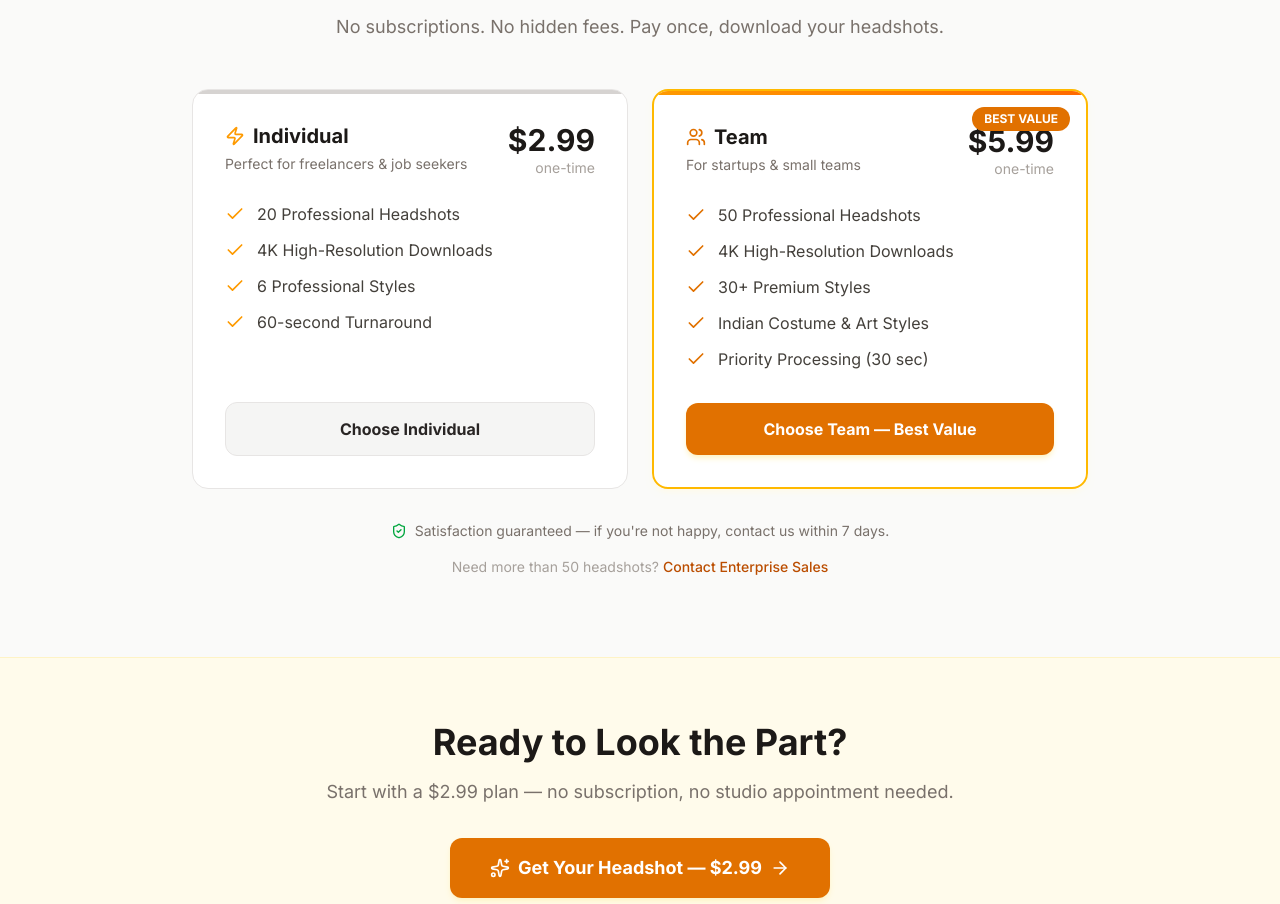
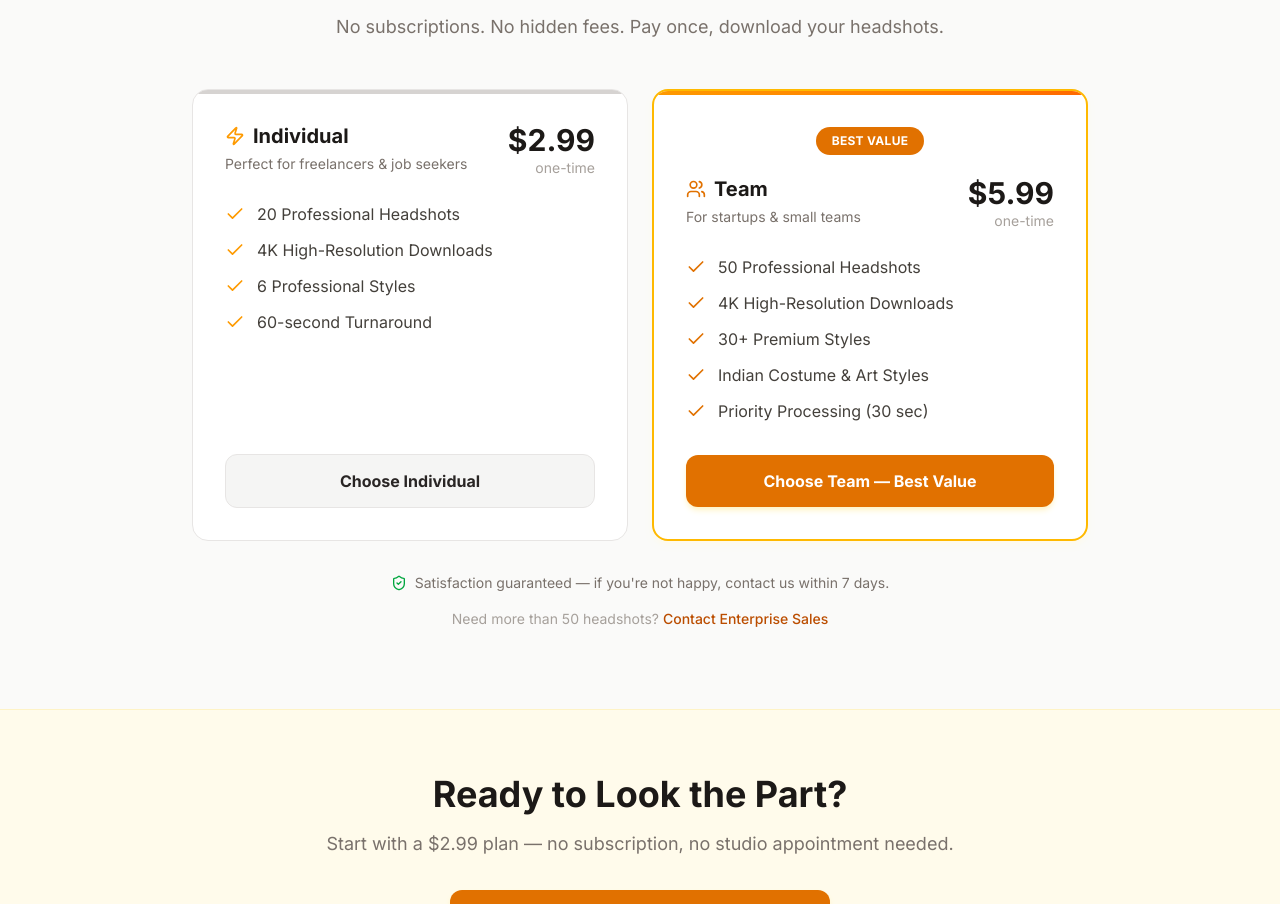
Before and after one commit to rxvedproducts/proheadshot-ai, a React (Vite) app: page / in a window 1280 px wide. Shown: the part 4854-5758 px from the top of the page. Built offline with nearby package versions, Linux system fonts and the light colour scheme; no server answers; the database is empty.

Commit message:
Fix BEST VALUE pill alignment on pricing card
Replace absolute top-right positioning (which overlapped the $5.99 price)
with a centered inline element above the title row.

```diff
--- a/components/Pricing.tsx
+++ b/components/Pricing.tsx
@@ -60,8 +60,11 @@ const Pricing: React.FC<PricingProps> = ({ onSelectPlan, onContactEnterpriseSale
         {/* Team Plan — primary */}
         <div className="bg-white border-2 border-amber-400 rounded-2xl p-8 flex flex-col relative overflow-hidden shadow-md shadow-amber-50">
           <div className="absolute top-0 left-0 w-full h-1 bg-gradient-to-r from-amber-500 to-orange-500" />
-          <div className="absolute top-4 right-4 bg-amber-600 text-white text-xs font-bold px-3 py-1 rounded-full">
-            BEST VALUE
+
+          <div className="flex justify-center mb-5 mt-1">
+            <span className="bg-amber-600 text-white text-xs font-bold px-4 py-1.5 rounded-full tracking-wide">
+              BEST VALUE
+            </span>
           </div>
 
           <div className="flex justify-between items-start mb-6">
```
